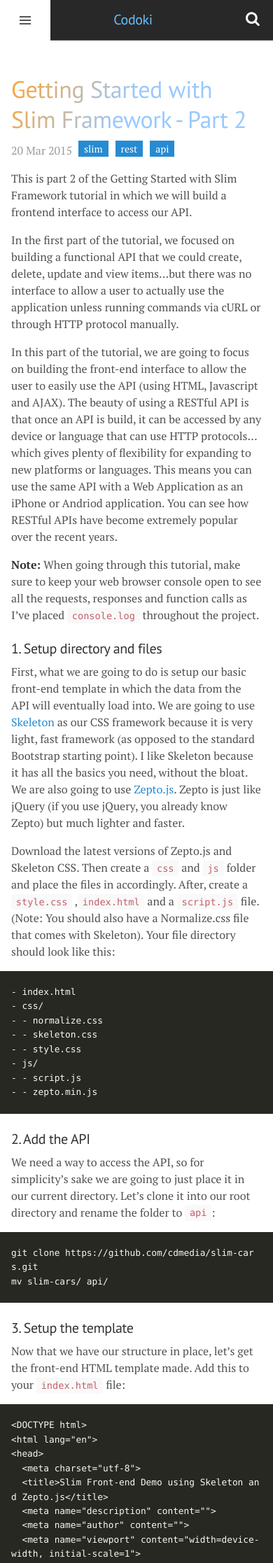
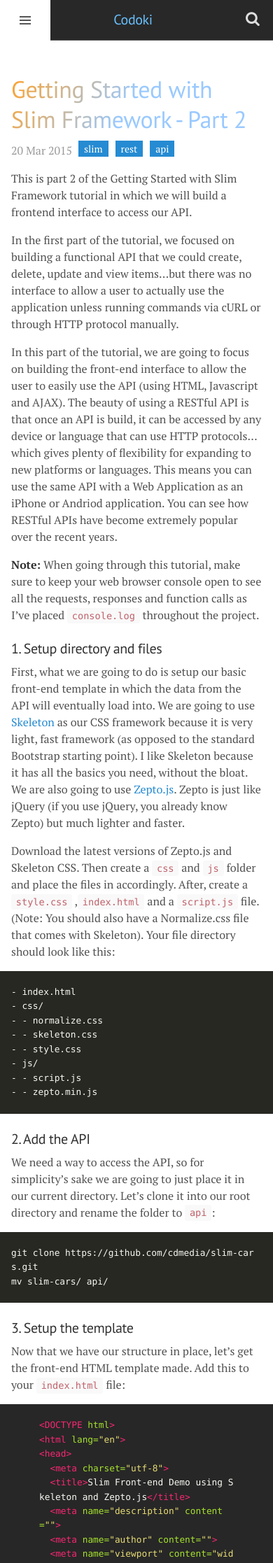
Before and after one commit to paulhendricks/codoki.github.io, a Jekyll site: the page built from _posts/2015-03-20-getting-started-with-slim-framework-pt-2.md, in a window 390 px wide. Shown: the top 2234 px of the page at 70% size. Built offline with Jekyll 4.4.1, drawn with Linux system fonts in a browser that asks for light colours; nearby versions of some CDN libraries; Markdown is read by kramdown in place of the engine named in the settings; comment, search, counter and statistics services are not loaded; some of the changed text lies outside the part shown.

Commit message:
update syntax highlighting

````diff
--- a/_posts/2015-03-20-getting-started-with-slim-framework-pt-2.md
+++ b/_posts/2015-03-20-getting-started-with-slim-framework-pt-2.md
@@ -68,7 +68,7 @@
 Now that we have our structure in place, let's get the front-end HTML template
 made. Add this to your `index.html` file:
 
-```
+{% highlight html %}
 <DOCTYPE html>
 <html lang="en">
 <head>
@@ -117,7 +117,7 @@
   <script src="js/script.js"></script>
 </body>
 </html>
-```
+{% endhighlight %}
 
 Couple things to point out here: We created a sidebar where we will list all of
 the cars in our garage in the `<ul id="car-list"></ul>` element. Next, we have a
@@ -131,7 +131,7 @@
 Finally, we'll apply some CSS to clean it up a bit for future steps. Add these
 few lines to your `css/style.css` file:
 
-```
+{% highlight css %}
 .main {
 	margin-top: 25px;
 }
@@ -157,7 +157,7 @@
 #car-list li:last-child {
 	border-bottom: 0px solid #eee;
 }
-```
+{% endhighlight %}
 
 ### 4. Start working with the API - Get all cars
 
@@ -167,7 +167,7 @@
 initialize Zepto.js and setup our root URL for our API. In addition, we will
 add a `ajaxBeforeSend` function which may be useful when debugging AJAX calls.
 
-```
+{% highlight js %}
 Zepto(function($){
 
 	// Setup the root url for the RESTful services
@@ -180,13 +180,13 @@
 	});
 
 });
-```
+{% endhighlight %}
 
 We are going to using AJAX for all our calls to our API. The first thing we need
 to do is get a list of all cars in the database. Just below the `ajaxBeforeSend`
 function add this:
 
-```
+{% highlight js %}
 // Retrieve car list when application starts
 findAll();
 
@@ -213,7 +213,7 @@
 		$('#car-list').append('<li><a href="#" data-identity="' + car.id + '">' + car.model + '</a></li>');
 	});
 }
-```
+{% endhighlight %}
 
 First, we are calling the `findAll()` function as soon as the application loads, this way
 we have a list of cars when the user first visits the app. Next part is the actual `findAll()`
@@ -231,7 +231,7 @@
 Now we have all the cars, but if we need to get a car by just the ID, we can use our API by calling the ID
 after the url like `cars/3`. Now we are going to create an AJAX call which will get a car by id:
 
-```
+{% highlight js %}
 // Get car by id
 function findById(id) {
 	console.log('findById:' + id);
@@ -250,7 +250,7 @@
 		}
 	});
 }
-```
+{% endhighlight %}
 
 Similarly to above, we are using the AJAX with the GET method to get a car... but unlike above,
 our `findByID()` function takes an input parameter of `id`. This function will call the url
@@ -263,25 +263,25 @@
 
 Let's initialize a `currentCar` variable just below our `rootURL` variable:
 
-```
+{% highlight js %}
 var currentCar;
-```
+{% endhighlight %}
 
 Now, we need a way for our form to render a car's details when a car is selected from the sidebar.
 Add this line just below the `findAll()` function
 
-```
+{% highlight js %}
 // Retrieve car details when list item is clicked
 $('#car-list a').live('click', function() {
 	findById($(this).data('identity'));
 });
-```
+{% endhighlight %}
 
 Finally, we add a `renderDetails()` function which takes a car as an input. This function then
 populates our form with the car data. (This also fixes whether we have an empty object and
 blanks out the form).
 
-```
+{% highlight js %}
 // Render detail view
 function renderDetails(car) {
 	if($.isEmptyObject(car)){
@@ -296,7 +296,7 @@
 		$('#model').val(car.model);
 	}
 }
-```
+{% endhighlight %}
 
 Now if you view your application, you will see if you click on one of your car items,
 the form fields should populate with the data.
@@ -306,7 +306,7 @@
 First, we need to have our form clear out once the 'New Car' button is clicked. Add this just
 above your `findAll()` function.
 
-```
+{% highlight js %}
 // Call new car function when button is clicked
 $('#btnAdd').click(function() {
 	newCar();
@@ -319,12 +319,12 @@
 	currentCar = {};
 	renderDetails(currentCar); // Display empty form
 }
-```
+{% endhighlight %}
 
 Next, we need to get the form data from the HTML form in order to URL encode this data
 and place it in our request. Place this just below the `renderDetails()` function.
 
-```
+{% highlight js %}
 // Helper function to get form fields
 function getForm() {
 	var car = {
@@ -334,12 +334,12 @@
 	};
 	return car;
 }
-```
+{% endhighlight %}
 
 In order to add a car, we will be using Zepto's `$.ajax` method, but instead of using `GET` we will use `POST` as a parameter.
 This tells Zepto to use HTTP POST method. Add the `addCar()` function just below `findById()`
 
-```
+{% highlight js %}
 // Add new car
 function addCar() {
 	console.log('addCar');
@@ -360,7 +360,7 @@
 		}
 	});
 }
-```
+{% endhighlight %}
 
 What happens here is the function sends a HTTP POST request to our API ('http://localhost/slim-cars/api/car') and
 URI encodes our form field values so that our API can understand them. Then on success, the browser
@@ -371,7 +371,7 @@
 Now, we need to be able to send the POST request from the front end. Tie this function to your `#btnSave` button.
 Add this just below `$('#btnAdd').click(function() {...`.
 
-```
+{% highlight js %}
 // Call add car function when save button is clicked
 $('#btnSave').click(function() {
 	if($('#id').val() == ''){
@@ -381,7 +381,7 @@
 	}
 	return false;
 });
-```
+{% endhighlight %}
 
 Now you can try adding a car by filling in the form and clicking the 'Save' button.
 Note that we haven't added the `updateCar()` method yet...but don't worry it's next.
@@ -391,7 +391,7 @@
 Now we need a way to update a car currently in the database. We will be using HTTP PUT
 method in order to update from our API. Just below your `addCar()` function add:
 
-```
+{% highlight js %}
 // Update a car
 function updateCar($id) {
 	console.log('updateCar');
@@ -410,7 +410,7 @@
 		}
 	});
 }
-```
+{% endhighlight %}
 
 Similar to the `addCar()` function, we are URI encoding our form data so our API can
 understand what to do. The function uses our form field 'id' value in order to build
@@ -428,15 +428,15 @@
 when the application loads, let's hide the delete file on inital load. Add
 this just below `findAll()`.
 
-```
+{% highlight js %}
 // Nothing to delete in initial application state
 $('#btnDelete').hide();
-```
+{% endhighlight %}
 
 Now we will use the HTTP DELETE method to delete a car by a specified id. Add
 this just below the `addCar()` function.
 
-```
+{% highlight js %}
 // Delete a car
 function deleteCar($id) {
 	console.log('deleteCar');
@@ -454,7 +454,7 @@
 		}
 	})
 }
-```
+{% endhighlight %}
 
 Similar to the other ajax functions, we generate a URL using the current form field id ('http://localhost/slim-cars/api/car/3').
 Then, the function calls the HTTP DELETE method. On success, the browser alerts that the car was successfully deleted, blanks out the
@@ -462,13 +462,13 @@
 
 Now just tie this function into the frontend using our `#btnDelete` button. Add this just below `$('#btnAdd').click(function() {...`
 
-```
+{% highlight js %}
 // Call delete car function when button is clicked
 $('#btnDelete').click(function() {
 	deleteCar();
 	return false;
 });
-```
+{% endhighlight %}
 
 ### 9. Conclusion
 
--- a/public/css/codoki.css
+++ b/public/css/codoki.css
@@ -27,6 +27,35 @@
     padding: 1.25rem 9999rem;
     background: #272727;
     line-height: 1.6;
+}
+
+img.profile-pic {
+    padding: 0px;
+    margin: -15px 0px;
+    max-width: 125px;
+    float: right;
+    -webkit-border-radius: 200px;
+    -moz-border-radius: 200px;
+    border-radius: 200px;
+    border: 1px solid #c8c8c8;
+}
+.about-social-links {
+    margin: 0;
+    padding: 20px 0px;
+    list-style-type: none;
+}
+.about-social-links li {
+    float: left;
+    display: block;
+    width: 33.33%;
+    margin: 0;
+    padding: 0;
+    opacity: 0.65;
+    text-align: center;
+    -webkit-transition: opacity 0.2s linear;
+    -moz-transition: opacity 0.2s linear;
+    -o-transition: opacity 0.2s linear;
+    transition: opacity 0.2s linear;
 }
 
 
@@ -259,27 +288,9 @@
 	transform: translateY(25%) rotateX(-35deg);
 }
 
-/* About Page */
-.resumebtn {
-	background: rgb(138,174,206);
-	color: white;
-	padding: 10px 15px;
-}
-a.resumebtn:hover {
-	background: rgb(120, 149, 176);
-	text-decoration: none;
-}
-#about-info {
-	display :none;
-}
-
-.related-posts.popular a {
-
-}
 
 @media (max-width: 48em) {
-	.content { margin-left: 0; }
-	.updates-home{ display: none; }
+
 	#menu-toggle {
 		text-decoration: none;
 		display: block;
@@ -288,23 +299,6 @@
 		font-size: 32px;
 		top:14px;
 	}
-	.sidebar { width: 100%; padding: 1rem 1rem; }
-	.sidebar-logo { margin: 10px 0px; }
-	.sidebar-nav {
-	    max-height: 0;
-	    overflow-y: hidden;
-	    -webkit-transition: max-height 0.3s ease-in-out;
-	    -moz-transition: max-height 0.3s ease-in-out;
-	    -o-transition: max-height 0.3s ease-in-out;
-	    transition: max-height 0.3s ease-in-out;
-	}
-	.close-sidebar { display: none;}
-	.slidedown {
-	    max-height: 140px ;
-	}
-	.sidebar-nav-item { text-align: left; }
-	.search-icon { color: #fff; }
-	#about-info { display: none !important; }
 	input#search-input {
 	  font-size: 30px;
 	  margin: 45px 0px 0px 5px;
@@ -322,58 +316,3 @@
 		min-height: 34px;
 	}
 }
-
-/* Terminal */
-#termDiv {
-	position:absolute;
-	height:500px;
-    width:500px;
-    left:50%;
-	z-index: 99999;
-	line-height: 10px;
-	padding: 10px;
-	display: none;
-}
-#termDiv table {
-	-webkit-border-horizontal-spacing: 0px;
--webkit-border-vertical-spacing: 0px;
-padding: 0px;
-	margin: 0px;
-		border: 0px solid transparent;
-}
-
-#termDiv tbody tr:nth-child(odd) td,
-tbody tr:nth-child(odd) th {
-	/*background-color: #222;*/
-	background: transparent;
-}
-#termDiv td, th {
-	border: 0px solid transparent;
-	padding: 0px;
-	margin: 0px;
-}
-.term {
-	font-family: courier,fixed;
-	font-size: 12px;
-	color: #33d011;
-	background: none;
-}
-
-termReverse,.termReverse {
-	font-family: courier,fixed;
-	font-size: 12px;
-	color: #111111;
-	background: #33d011;
-}
-
-grey,.grey {
-	font-family: courier,fixed;
-	font-size: 12px;
-	color: #999999;
-}
-
-keywords,.keywords {
-	font-family: arial,helvetica,sans-serif;
-	font-size: 10px;
-	color: #222222;
-}
````
Also changed, not shown: _posts/2015-01-27-getting-started-with-slim-framework.md (+16 -16 lines), _posts/2015-05-26-intro-to-using-sqlite-with-php.md (+10 -12 lines), about.md (+3 -1 lines).
